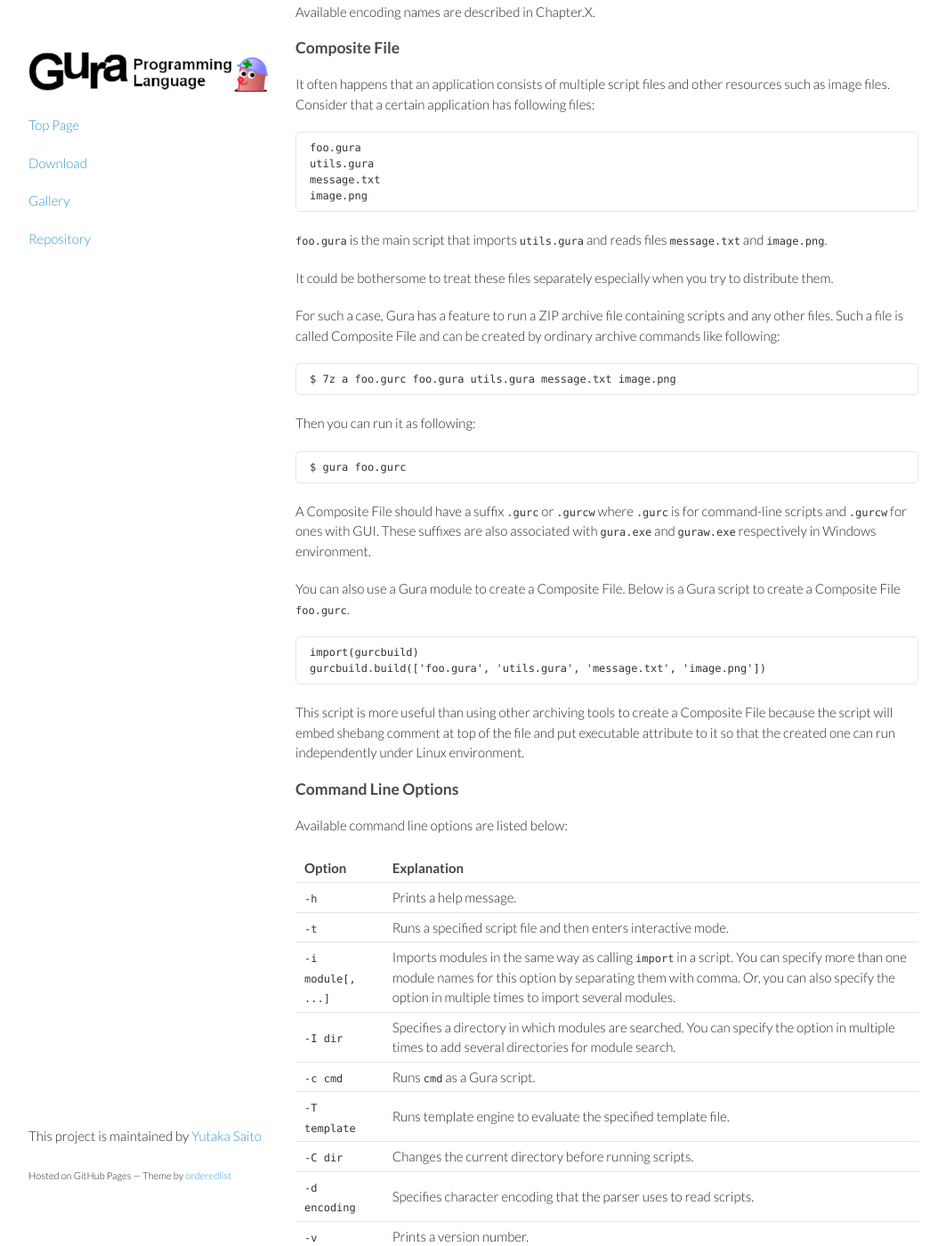
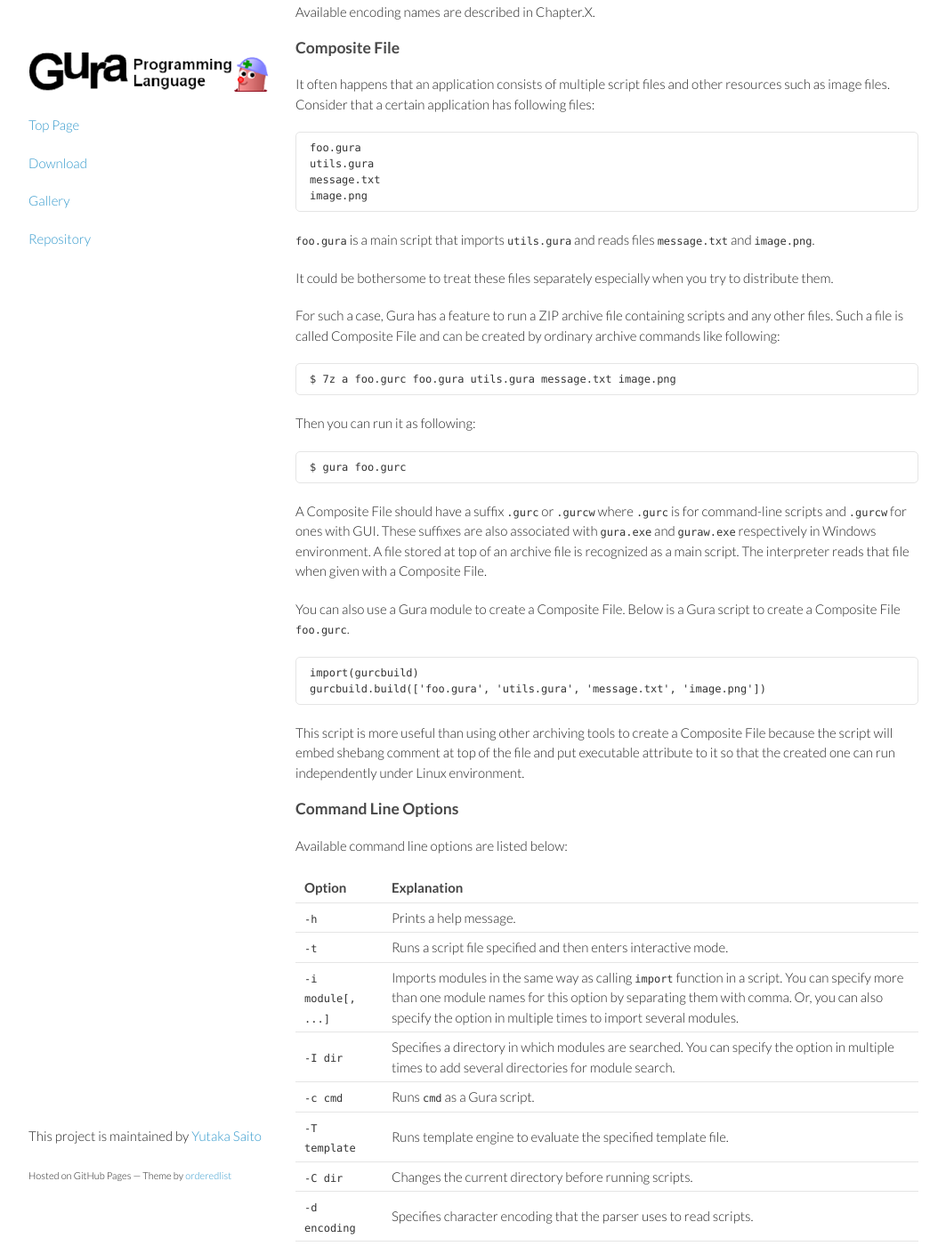
Before and after one commit to rudidude86/gura-lang.github.io, a Jekyll site: the page built from documents/Launch-Program.md, in a window 1280 px wide and 1400 px high, scrolled down 1786 px. Shown: the whole window at 89% size, without its empty margins (108-1171 px from the left). Built offline with Jekyll 4.4.1, drawn with Linux system fonts in a browser that asks for light colours; Markdown is read by kramdown in place of the engine named in the settings.

Commit message:
updated Launch-Program

```diff
--- a/documents/Launch-Program.md
+++ b/documents/Launch-Program.md
@@ -122,6 +122,8 @@ A Composite File should have a suffix `.gurc` or `.gurcw`
 where `.gurc` is for command-line scripts and `.gurcw` for ones with GUI.
 These suffixes are also associated with `gura.exe` and `guraw.exe` respectively
 in Windows environment.
+A file stored at top of an archive file is recognized as a main script.
+The interpreter reads that file when given with a Composite File.
 
 You can also use a Gura module to create a Composite File.
 Below is a Gura script to create a Composite File `foo.gurc`.
@@ -142,9 +144,9 @@ Available command line options are listed below:
 <table>
 <tr><th>Option</th><th>Explanation</th></tr>
 <tr><td><code>-h</code></td><td>Prints a help message.</td></tr>
-<tr><td><code>-t</code></td><td>Runs a specified script file and then enters interactive mode.</td></tr>
+<tr><td><code>-t</code></td><td>Runs a script file specified and then enters interactive mode.</td></tr>
 <tr><td><code>-i module[, ...]</code></td><td>Imports modules in the same way as
-  calling <code>import</code> in a script.
+  calling <code>import</code> function in a script.
   You can specify more than one module names for this option by separating them with comma.
   Or, you can also specify the option in multiple times to import several modules.</td></tr>
 <tr><td><code>-I dir</code></td><td>Specifies a directory in which modules are searched.
```
Also changed, not shown: other parts of documents/Launch-Program.md (+1 -1 lines).
